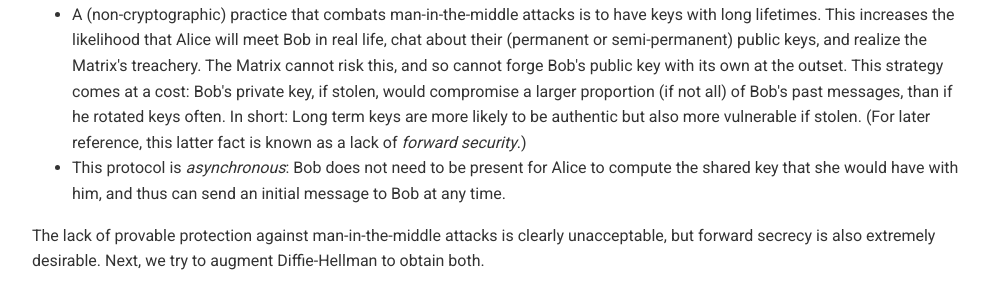
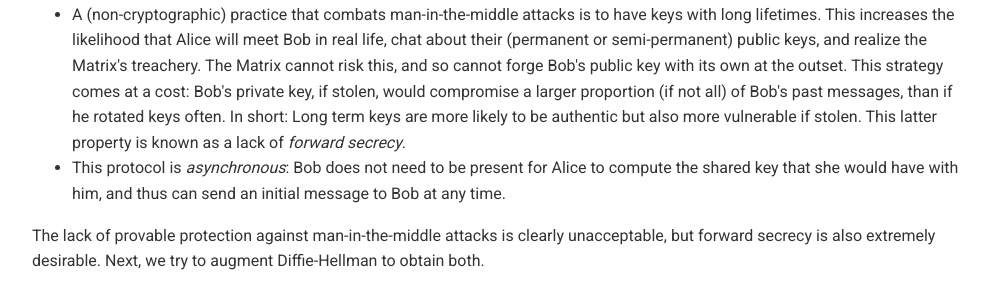
Before and after one commit to chatscrypt/chatscrypt.github.io, a Jekyll site: the page built from _posts/2020-01-06-the-signal-protocol-part-ii-the-diffie-hellman-key-exchange.html, in a window 1280 px wide. Shown: the part 1069-1359 px from the top of the page, without its empty margins (143-1135 px from the left). Built offline with Jekyll 4.4.1, drawn with Linux system fonts in a browser that asks for light colours; comment, search, counter and statistics services are not loaded.

Commit message:
Update 2020-01-06-the-signal-protocol-part-ii-the-diffie-hellman-key-exchange.html

```diff
--- a/_posts/2020-01-06-the-signal-protocol-part-ii-the-diffie-hellman-key-exchange.html
+++ b/_posts/2020-01-06-the-signal-protocol-part-ii-the-diffie-hellman-key-exchange.html
@@ -27,7 +27,7 @@
 <ul>
 <li>I was discussing last time the trustworthiness of the server. If it is not trustworthy (eg. the bulletin board is not in public view), then sadly we are in a Matrix-like situation: The entity controlling the board can make Alice believe anything, including that she is talking to Bob, by simply manufacturing an identity and scrawling onto the bulletin board all the things Bob would (presumably hiding from Alice all the real messages Bob posts). The only guaranteed way around this is to take the red pill and contact Bob in real life. The above attack is known as a <i>man-in-the-middle</i> attack. It assumes the server is not just an eavesdropper but can tinker with messages.
 
-<li> A (non-cryptographic) practice that combats man-in-the-middle attacks is to have keys with long lifetimes. This increases the likelihood that Alice will meet Bob in real life, chat about their (permanent or semi-permanent) public keys, and realize the Matrix's treachery. The Matrix cannot risk this, and so cannot forge Bob's public key with its own at the outset. This strategy comes at a cost: Bob's private key, if stolen, would compromise a larger proportion (if not all) of Bob's past messages, than if he rotated keys often. In short: Long term keys are more likely to be authentic but also more vulnerable if stolen. (For later reference, this latter fact is known as a lack of <i>forward security</i>.)
+<li> A (non-cryptographic) practice that combats man-in-the-middle attacks is to have keys with long lifetimes. This increases the likelihood that Alice will meet Bob in real life, chat about their (permanent or semi-permanent) public keys, and realize the Matrix's treachery. The Matrix cannot risk this, and so cannot forge Bob's public key with its own at the outset. This strategy comes at a cost: Bob's private key, if stolen, would compromise a larger proportion (if not all) of Bob's past messages, than if he rotated keys often. In short: Long term keys are more likely to be authentic but also more vulnerable if stolen. This latter property is known as a lack of <i>forward secrecy</i>.
 
 <li> This protocol is <i>asynchronous</i>: Bob does not need to be present for Alice to compute the shared key that she would have with him, and thus can send an initial message to Bob at any time.
 </ul>
```
